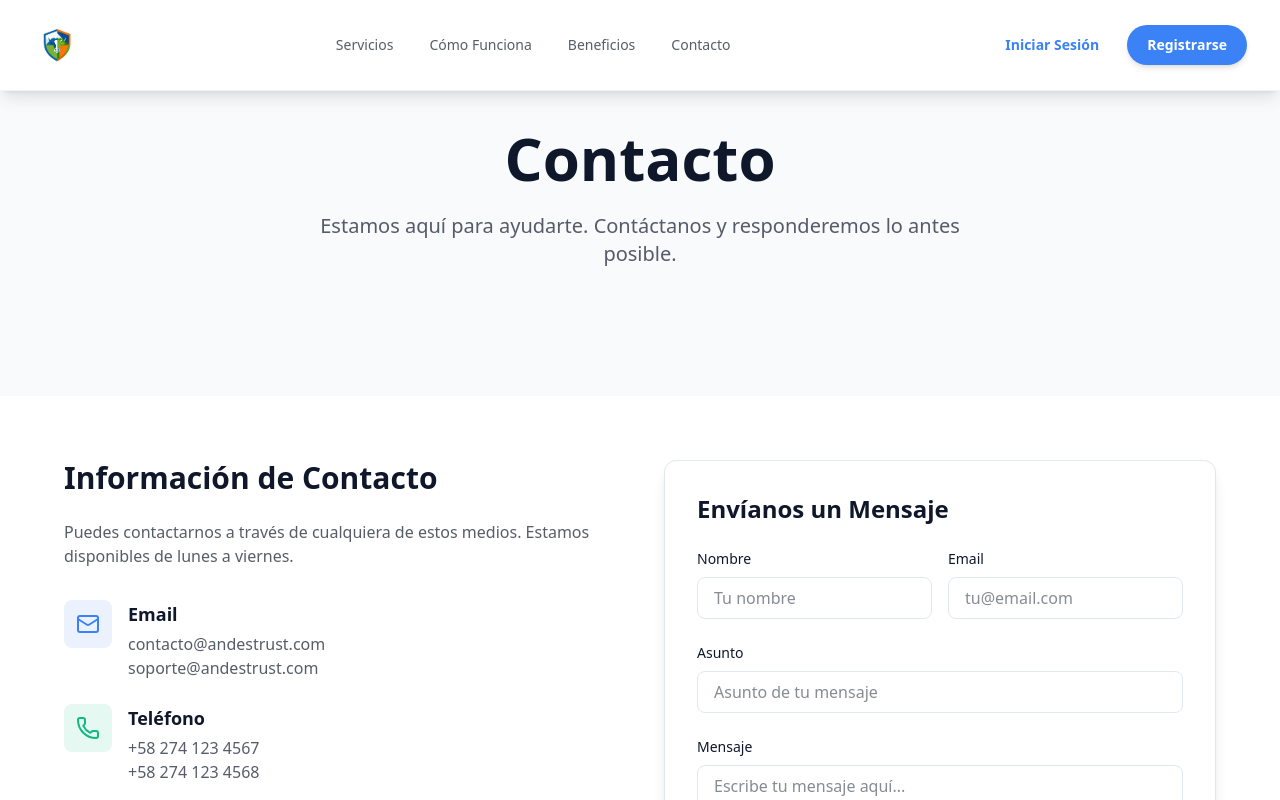
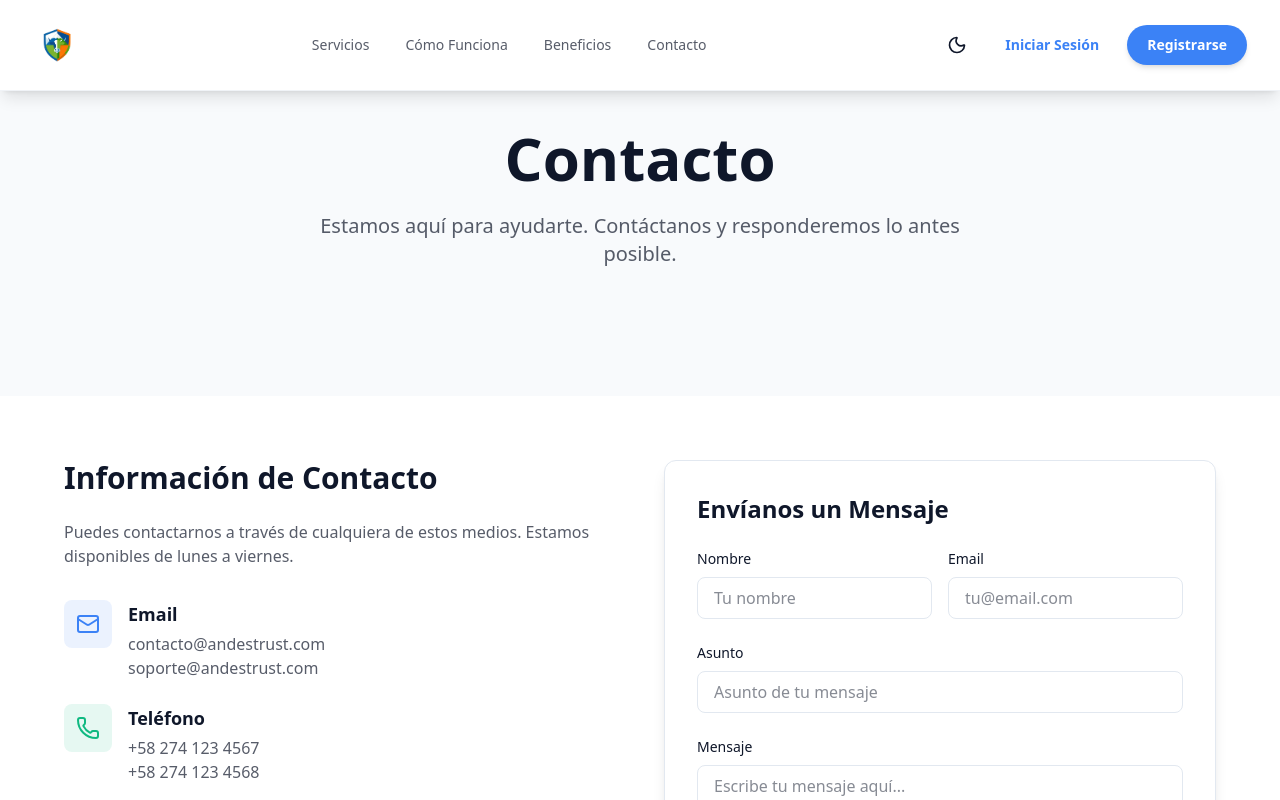
Before and after one commit to gabriubusy/Andes-Trust, a Next.js app: page /contacto in a window 1280 px wide. Shown: the top 800 px of the page. Built offline with nearby package versions, Linux system fonts and the light colour scheme.

Commit message:
fix(ui): initialize header mounted state to false and set true on mount

```diff
--- a/src/components/Header.tsx
+++ b/src/components/Header.tsx
@@ -11,13 +11,13 @@ interface HeaderProps {
 
 export default function Header({ variant = "default" }: HeaderProps) {
   const [mobileMenuOpen, setMobileMenuOpen] = useState(false);
-  const [mounted, setMounted] = useState(true);
+  const [mounted, setMounted] = useState(false);
   const [scrolled, setScrolled] = useState(false);
   const [scrollY, setScrollY] = useState(0);
   const { theme, setTheme } = useTheme();
 
   useEffect(() => {
-    setMounted(false);
+    setMounted(true);
     const handleScroll = () => {
       setScrolled(window.scrollY > 20);
       setScrollY(window.scrollY);
```
